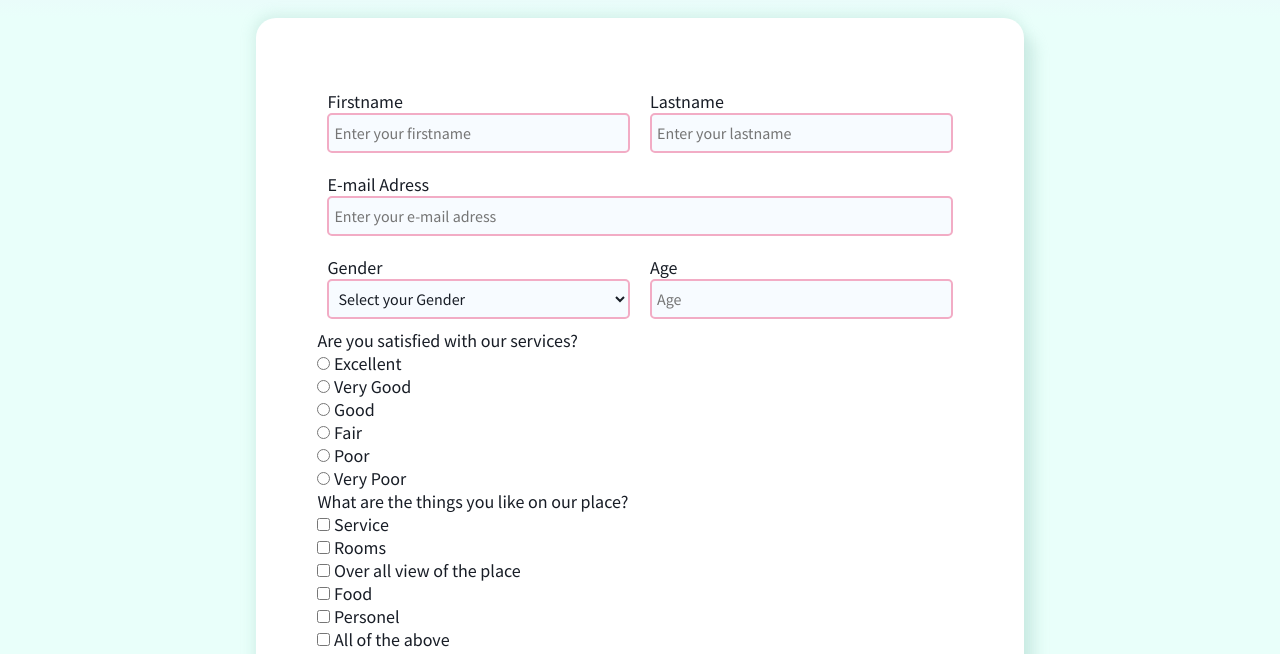
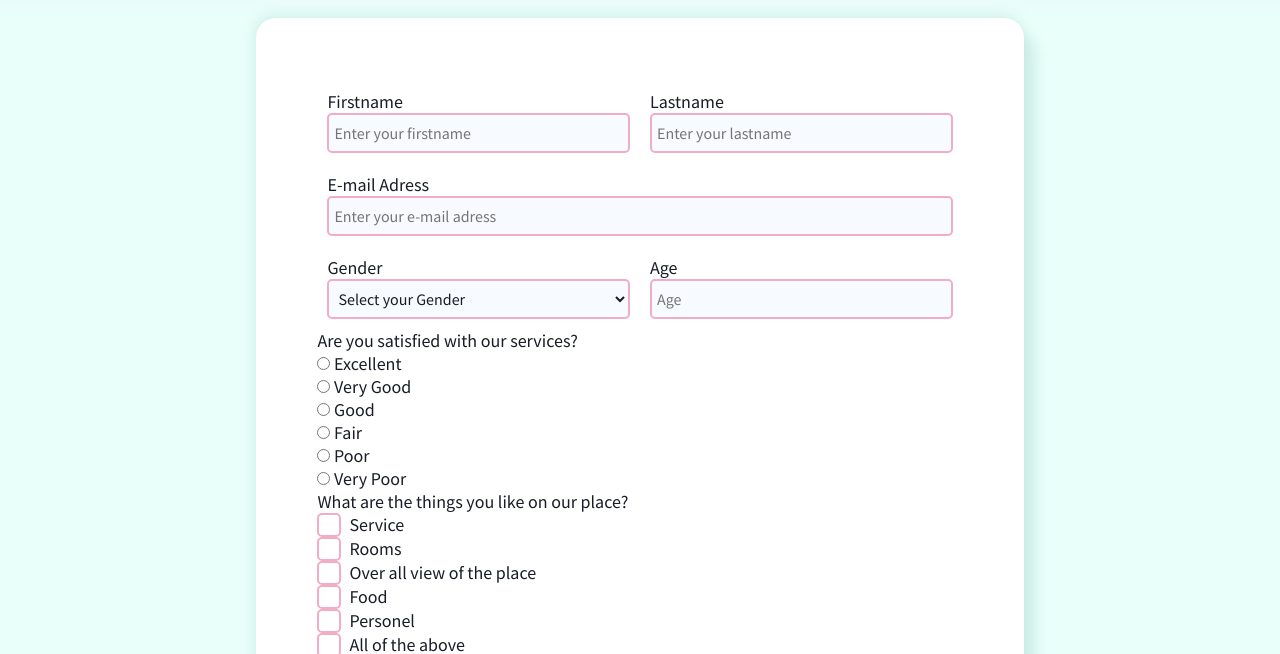
Before and after one commit to CarlaBruckmann/survey-form-FreeCodeCamp, a plain HTML site: page survey-form-FreeCodeCamp/index.html in a window 1280 px wide. Shown: the part 299-953 px from the top of the page. Drawn offline with nearby package versions, Linux system fonts and the light colour scheme.

Commit message:
refactor(app) update checkbox
Update checkbox select.

```diff
--- a/survey-form-FreeCodeCamp/assets/css/home.css
+++ b/survey-form-FreeCodeCamp/assets/css/home.css
@@ -135,6 +135,34 @@ button:hover {
   width: 50%;
 }
 
+.checkbox{
+display: none;
+}
+
+.checkbox-label{
+  display: flex;
+  align-items: center;
+  cursor: pointer;
+}
+
+.checkbox-label:before {
+  content: "\2713";
+  display: block;
+  height: 20px;
+  width: 20px;
+  background-color: #fff;
+  color: #fff;
+  text-align: center;
+  border: 2px solid var(--pink);
+  border-radius: 5px;
+  margin-right: 8px;
+  transition: 0.3s ease-in-out;
+}
+
+.checkbox:checked + .checkbox-label:before {
+  background-color: var(--purple);
+}
+
 .wrapper-button {
   display: flex;
   justify-content: center;
--- a/survey-form-FreeCodeCamp/index.html
+++ b/survey-form-FreeCodeCamp/index.html
@@ -117,28 +117,28 @@
               <legend>What are the things you like on our place?</legend>
               <div class="selection checkbox-container">
                 <div>
-                  <input type="checkbox" id="checkbox" name="selection" value="Service" />
-                  <label for="selection">Service</label>
+                  <input type="checkbox" class="checkbox" id="selection-service"  name="selection" value="Service" />
+                  <label for="selection-service" class="checkbox-label">Service</label>
                 </div>
                 <div>
-                  <input type="checkbox" id="checkbox" name="selection" value="Rooms" />
-                  <label for="selection">Rooms</label>
+                  <input type="checkbox" class="checkbox" id="selection-rooms" name="selection" value="Rooms" />
+                  <label for="selection-rooms" class="checkbox-label">Rooms</label>
                 </div>
                 <div>
-                  <input type="checkbox" id="checkbox" name="selection" value="Over all view of the place" />
-                  <label for="selection">Over all view of the place</label>
+                  <input type="checkbox" class="checkbox" id="selection-over-all"  name="selection" value="Over all view of the place" />
+                  <label for="selection-over-all" class="checkbox-label">Over all view of the place</label>
                 </div>
                 <div>
-                  <input type="checkbox" id="checkbox" name="selection" value="Food" />
-                  <label for="selection">Food </label>
+                  <input type="checkbox" class="checkbox" id="selection-food"  name="selection" value="Food" />
+                  <label for="selection-food" class="checkbox-label">Food </label>
                 </div>
                 <div>
-                  <input type="checkbox" id="checkbox" name="selection" value="Personel" />
-                  <label for="selection">Personel</label>
+                  <input type="checkbox" class="checkbox" id="selection-personel" name="selection" value="Personel" />
+                  <label for="selection-personel" class="checkbox-label">Personel</label>
                 </div>
                 <div>
-                  <input type="checkbox" id="checkbox" name="selection" value="All of the above" />
-                  <label for="selection">All of the above</label>
+                  <input type="checkbox" class="checkbox" id="selection-all-of" name="selection" value="All of the above" />
+                  <label for="selection-all-of" class="checkbox-label">All of the above</label>
                 </div>
               </div>
             </div>
```
